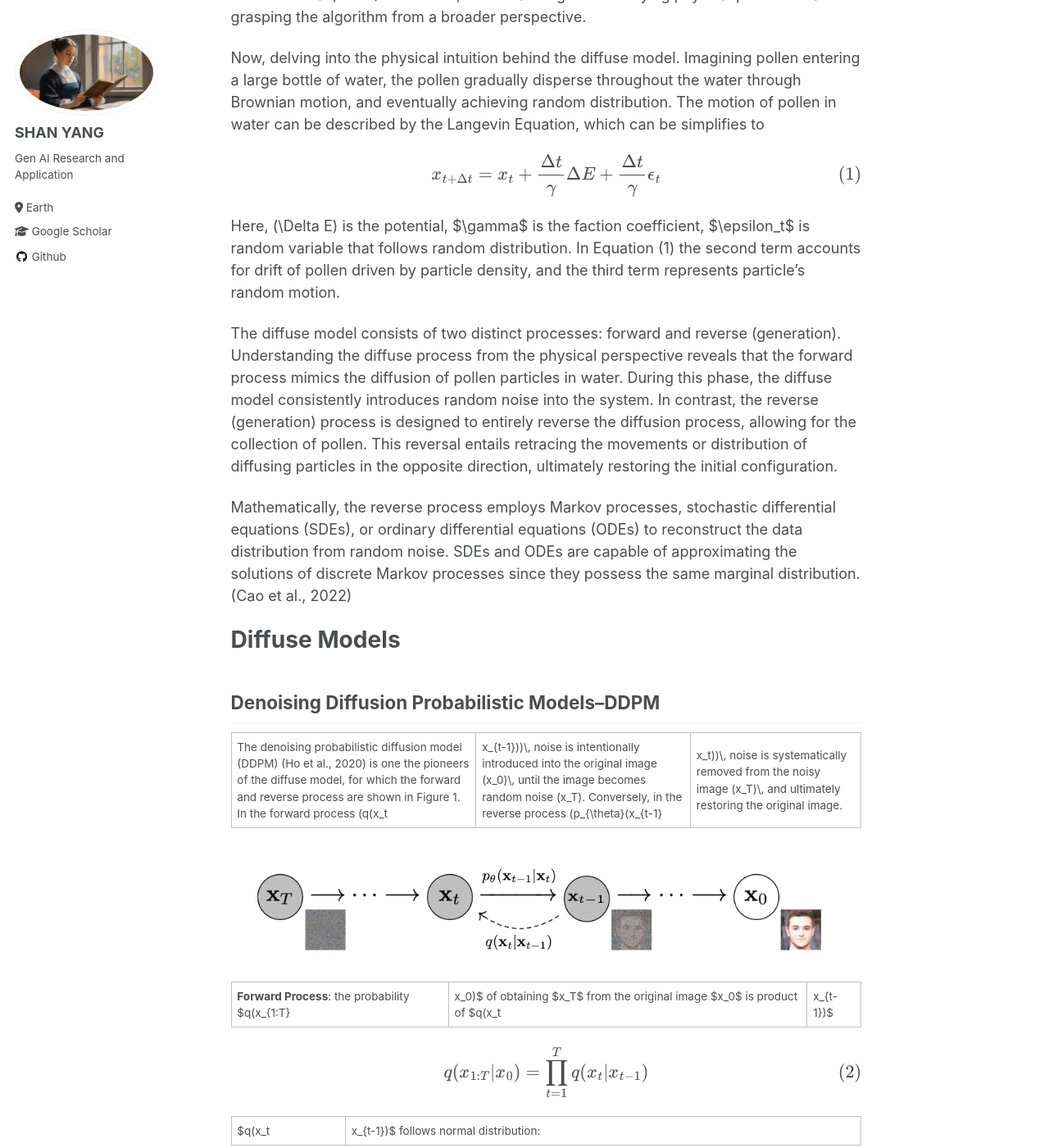
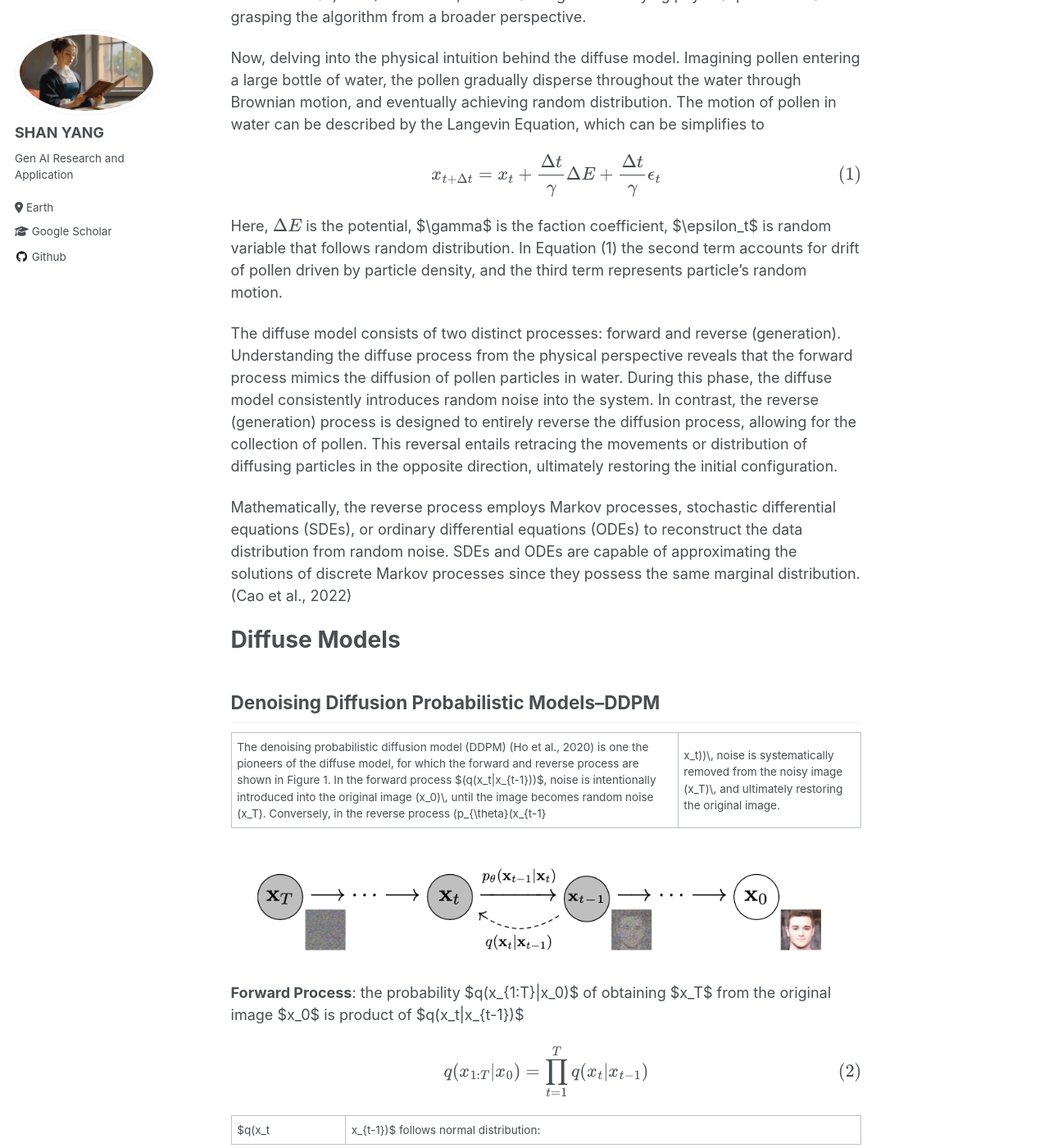
Before and after one commit to syang-lab/homepage, a Jekyll site: the page built from _posts/2024-02-14-Diffuse-Model-Blog-Series1.md, in a window 1280 px wide and 1400 px high, scrolled down 489 px. Shown: the whole window at 82% size. Built offline with Jekyll 4.4.1, drawn with Linux system fonts in a browser that asks for light colours.

```diff
--- a/_posts/2024-02-14-Diffuse-Model-Blog-Series1.md
+++ b/_posts/2024-02-14-Diffuse-Model-Blog-Series1.md
@@ -17,7 +17,7 @@ Now, delving into the physical intuition behind the diffuse model. Imagining pol
 
 $$x_{t+\Delta t}=x_{t}+\frac{\Delta t}{\gamma}\Delta E +\frac{\Delta t}{\gamma}\epsilon_t \tag{1} $$
 
-Here, \(\Delta E\) is the potential, $\gamma$ is the faction coefficient, $\epsilon_t$ is random variable that follows random distribution. In Equation (1) the second term accounts for drift of pollen driven by particle density, and the third term represents particle's random motion.
+Here, \\(\Delta E\\) is the potential, $\gamma$ is the faction coefficient, $\epsilon_t$ is random variable that follows random distribution. In Equation (1) the second term accounts for drift of pollen driven by particle density, and the third term represents particle's random motion.
 
 The diffuse model consists of two distinct processes: forward and reverse (generation). Understanding the diffuse process from the physical perspective reveals that the forward process mimics the diffusion of pollen particles in water. During this phase, the diffuse model consistently introduces random noise into the system. In contrast, the reverse (generation) process is designed to entirely reverse the diffusion process, allowing for the collection of pollen. This reversal entails retracing the movements or distribution of diffusing particles in the opposite direction, ultimately restoring the initial configuration.
 
@@ -26,11 +26,11 @@ Mathematically, the reverse process employs Markov processes, stochastic differe
 # Diffuse Models
 ## Denoising Diffusion Probabilistic Models--DDPM
 
-The denoising probabilistic diffusion model (DDPM) (Ho et al., 2020) is one the pioneers of the diffuse model, for which the forward and reverse process are shown in Figure 1. In the forward process \(q(x_t|x_{t-1}))\, noise is intentionally introduced into the original image \(x_0)\, until the image becomes random noise \(x_T)\. Conversely, in the reverse process \(p_{\theta}(x_{t-1}|x_t))\, noise is systematically removed from the noisy image \(x_T)\, and ultimately restoring the original image.
+The denoising probabilistic diffusion model (DDPM) (Ho et al., 2020) is one the pioneers of the diffuse model, for which the forward and reverse process are shown in Figure 1. In the forward process $(q(x_t\|x_{t-1}))$, noise is intentionally introduced into the original image \(x_0)\, until the image becomes random noise \(x_T)\. Conversely, in the reverse process \(p_{\theta}(x_{t-1}|x_t))\, noise is systematically removed from the noisy image \(x_T)\, and ultimately restoring the original image.
 
 ![Figure 1. The directed graphical model of DDPM (Ho et al., 2020).](/files/diffuse/Fig1-DDPM.png)
 
-**Forward Process**: the probability $q(x_{1:T}|x_0)$ of obtaining $x_T$ from the original image $x_0$ is product of $q(x_t|x_{t-1})$
+**Forward Process**: the probability $q(x_{1:T}\|x_0)$ of obtaining $x_T$ from the original image $x_0$ is product of $q(x_t\|x_{t-1})$
 
 $$q(x_{1:T}|x_0)=\prod_{t=1}^{T} q(x_t|x_{t-1}) \tag{2} $$
 
```
